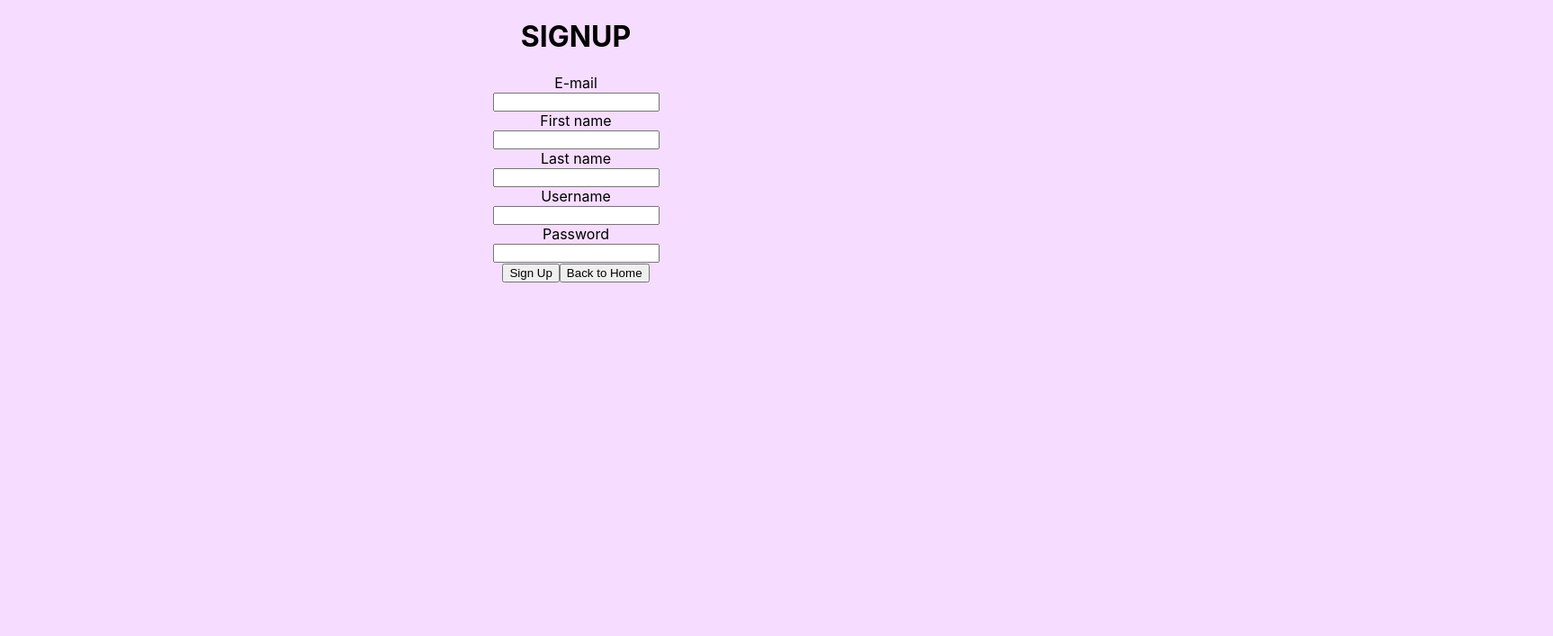
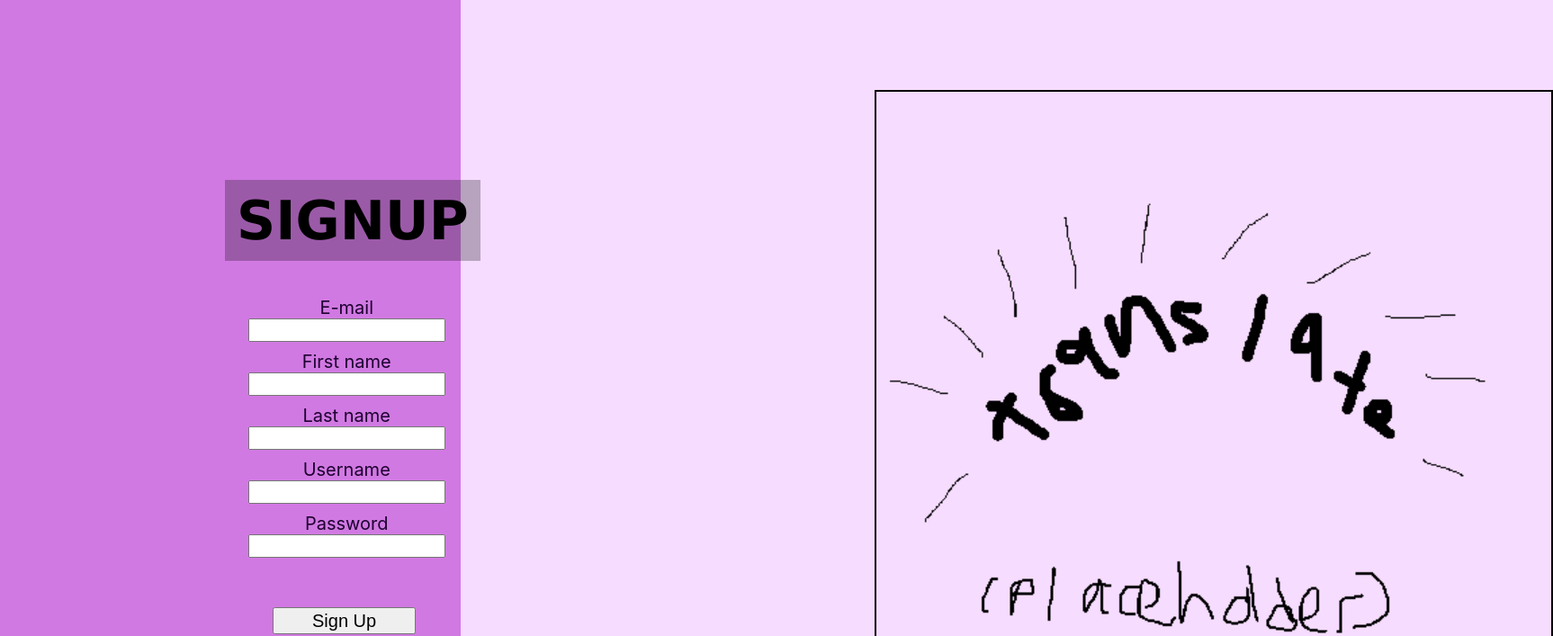
Before and after one commit to wanderingAviator/language-learning-project, a React (Create React App) app in the folder frontend/: page /signup in a window 1280 px wide. Shown: the top 707 px of the page at 90% size, 1726 px wide, since content can reach past the window. Built offline with nearby package versions, Linux system fonts and the light colour scheme.

Commit message:
finished signup page

```diff
--- a/frontend/src/components/Signup/Signup.css
+++ b/frontend/src/components/Signup/Signup.css
@@ -0,0 +1,52 @@
+.signup-container{
+    display:flex;
+    flex-direction:row;
+    background-color: rgb(209, 121, 226);
+    width: 40%;
+    height: 100vh;
+}
+
+.left-bar h1 {
+    background-color: rgba(0, 0, 0, 0.26);
+    margin-top:200px;
+    margin-left:250px;
+    color: rgb(0, 0, 0);
+    font-family: Verdana, Geneva, Tahoma, sans-serif;
+    font-size: 60px;
+    padding:10px;
+    width: 50%;
+    white-space: nowrap;
+}
+
+.labelbox label {
+    margin-left: 46%;
+    font-size: 20px;
+    color: rgb(29, 0, 48);
+}
+
+.labelbox input {
+    width:40%;
+    height: 20px;
+    margin-bottom: 10px;
+    margin-left: 46%;
+}
+
+.buttonsection{
+    margin-top: 25px;
+}
+
+.buttonsection button{
+    width:30%;
+    height: 30px;
+    margin-top: 20px;
+    margin-left: 45%;
+    font-size: 20px;
+}
+
+.signup-image img{
+    margin-left: 444px;
+    margin-top: 100px;
+    width: 750px;
+    height: 750px;
+    border: 2px solid black;
+}
--- a/frontend/src/components/Signup/Signup.js
+++ b/frontend/src/components/Signup/Signup.js
@@ -1,13 +1,19 @@
 import React from 'react'
 import { Link } from 'react-router-dom'
+import "./Signup.css"
+import logo from './image.png';
+
+console.log(logo);
 
 const Signup = () => {
   return (
     <div className="signup-container">
 
+      <div className="left-bar">
+
         <h1>SIGNUP</h1>
 
-      <div className="labelbox2">
+        <div className="labelbox">
           <label for="email">E-mail</label><br/>
           <input type="text" id="email" name="email"/>
         </div>
@@ -22,18 +28,28 @@ const Signup = () => {
           <input type="text" id="lname" name="lname"/>
         </div>
 
-      <div className="labelbox2">
+        <div className="labelbox">
           <label for="username">Username</label><br/>
           <input type="text" id="username" name="username"/>
         </div>
 
-      <div className="labelbox2">
+        <div className="labelbox">
           <label for="password">Password</label><br/>
           <input type="text" id="password" name="password"/>
         </div>
 
+        <div className="buttonsection">
           <button>Sign Up</button>
           <a href="http://localhost:3000/"><button>Back to Home</button></a>
+        </div>
+
+
+      </div>
+
+      <div className="signup-image">
+        <img src={logo} alt = "signup img"/>
+      </div>
+
     </div>
   )
 }
```
Also changed, not shown: frontend/src/components/Signup/image.png (added). Lines whose indentation alone changed are shown as unchanged.
